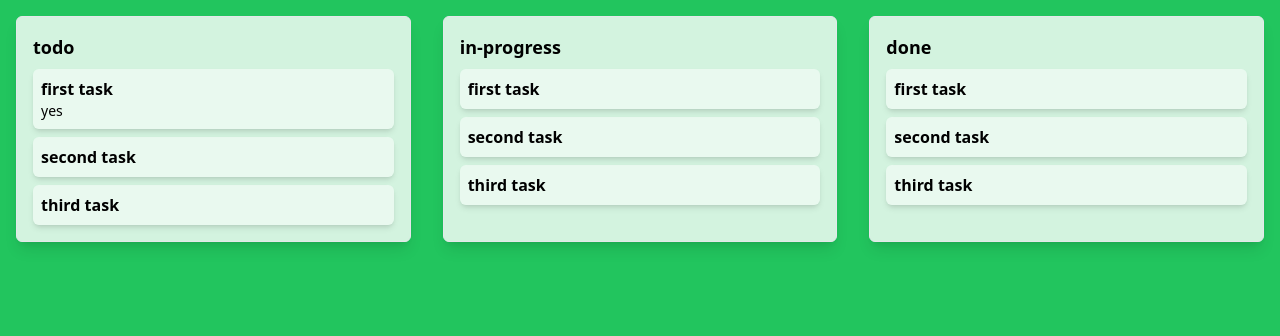
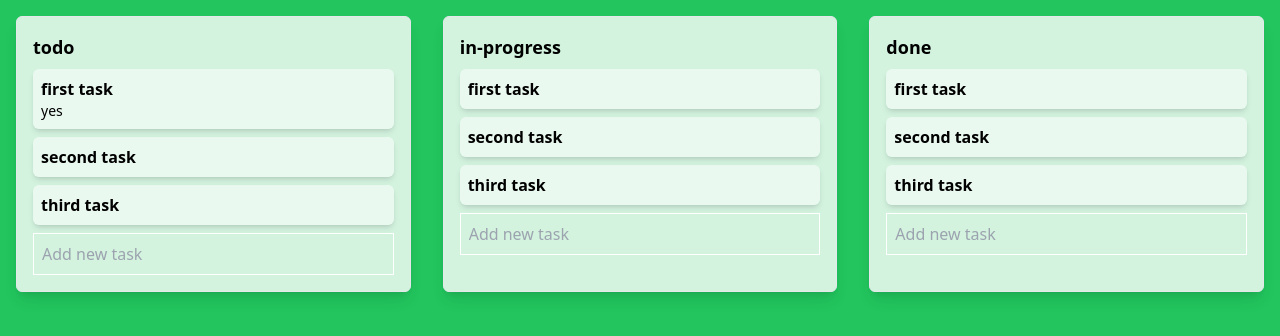
Before and after one commit to AsgarovAsgar/vue-trello-app, a Vue app: page / in a window 1280 px wide. Shown: the top 336 px of the page. Built offline with nearby package versions, Linux system fonts and the light colour scheme.

Commit message:
create is working, but update is not fully functional

```diff
--- a/src/store/defaultBoard.js
+++ b/src/store/defaultBoard.js
@@ -9,19 +9,19 @@ export default {
         {
           description: 'yes',
           name: 'first task',
-          id: uuid(),
+          id: 'woierhiwehti',
           userAssigned: null
         },
         {
           description: '',
           name: 'second task',
-          id: uuid(),
+          id: 'woierhiwehtiwt',
           userAssigned: null
         },
         {
           description: '',
           name: 'third task',
-          id: uuid(),
+          id: 'wofrewierhiwehti',
           userAssigned: null
         }
       ]
@@ -32,19 +32,19 @@ export default {
         {
           description: '',
           name: 'first task',
-          id: uuid(),
+          id: 'woifweerhiwehti',
           userAssigned: null
         },
         {
           description: '',
           name: 'second task',
-          id: uuid(),
+          id: 'woifewfrweerhiwehti',
           userAssigned: null
         },
         {
           description: '',
           name: 'third task',
-          id: uuid(),
+          id: 'woierhiwehtiwet',
           userAssigned: null
         }
       ]
@@ -55,19 +55,19 @@ export default {
         {
           description: '',
           name: 'first task',
-          id: uuid(),
+          id: 'wofsierhiwehti',
           userAssigned: null
         },
         {
           description: '',
           name: 'second task',
-          id: uuid(),
+          id: 'woierhiwehtiwfwet',
           userAssigned: null
         },
         {
           description: '',
           name: 'third task',
-          id: uuid(),
+          id: 'fswefwefrwerw',
           userAssigned: null
         }
       ]
--- a/src/store/index.js
+++ b/src/store/index.js
@@ -1,6 +1,6 @@
 import { createStore } from 'vuex'
 import defaultBoard from './defaultBoard'
-import { saveStatePlugin } from '../utils'
+import { saveStatePlugin, uuid } from '../utils'
 
 const board = JSON.parse(localStorage.getItem('board')) || defaultBoard
 
@@ -11,10 +11,18 @@ export const store = createStore({
       board
     }
   },
+  mutations: {
+    CREATE_TASK(state, {tasks, name}) {
+      tasks.push({
+        id: uuid(),
+        name,
+        description: 'test'
+      })
+    }
+  },
   getters: {
     getTask: (state) => (id) => {
-      let task
-      console.log('id', id);
+      // console.log('id', id);
       for (let column of state.board.columns) {
         // return id
         // return column.tasks.find(task => task.id === id)
@@ -27,7 +35,6 @@ export const store = createStore({
           }
         }
       }
-      return task
     }
   }
 })
--- a/src/utils.js
+++ b/src/utils.js
@@ -3,7 +3,7 @@ export function uuid () {
 }
 
 export function saveStatePlugin(store) {
-  console.log('bax')
+  // console.log('bax')
   store.subscribe((mutation, state) => {
       console.log('state', state, mutation.type);
       // localStorage.setItem('board', JSON.stringify(state.board))
--- a/src/views/Board.vue
+++ b/src/views/Board.vue
@@ -7,7 +7,12 @@
           {{column.name}}
         </h2>
         <div class="flex flex-col space-y-2">
-          <div class="rounded-md p-2 bg-white/50 shadow-md" v-for="task in column.tasks" :key="task.id">
+          <div
+            class="rounded-md p-2 bg-white/50 shadow-md"
+            v-for="task in column.tasks"
+            :key="task.id"
+            @click="goToTask(task)"
+          >
             <p class="font-semibold">
               {{task.name}}
             </p>
@@ -15,10 +20,16 @@
               {{task.description}}
             </p>
           </div>
+          <input
+            type="text"
+            placeholder="Add new task"
+            class="p-2 bg-transparent border border-white"
+            @keyup.enter="createTask($event, column.tasks)"
+          >
         </div>
       </div>
     </div>
-    <div v-if="isTaskOpen" class="task-bg">
+    <div v-if="isTaskOpen" @click.self="close" class="absolute top-0 left-0 w-full h-screen flex justify-center items-center bg-gray-900/40">
       <router-view></router-view>
     </div>
   </div>
@@ -36,6 +47,21 @@ export default {
     // board() {
     //   return mapState
     // }
+  },
+  methods: {
+    goToTask(task) {
+      this.$router.push({name: 'task', params: { id: task.id }})
+    },
+    close() {
+      this.$router.push({ name: 'board' })
+    },
+    createTask(e, tasks) {
+      this.$store.commit('CREATE_TASK', {
+        tasks,
+        name: e.target.value
+      })
+      e.target.value = ''
+    }
   }
 }
 </script>
--- a/src/views/Task.vue
+++ b/src/views/Task.vue
@@ -1,7 +1,18 @@
 <template>
-  <div>
-    <div class="border">
-      {{ task }}
+  <div >
+    <div class="border border-gray-50 p-4 m-4 max-w-2xl bg-white shadow-lg rounded-lg space-y-2">
+      <input
+        type="text"
+        class="p-2 text-lg font-bold w-full"
+        :value="task.name"
+        @change="updateTaskProperty($event, 'name')"
+      >
+      <textarea
+        class="p-2 border rounded-md w-full"
+        rows="5"
+        :value="task.description"
+        @change="updateTaskProperty($event, 'description')"
+        ></textarea>
     </div>
   </div>
 </template>
@@ -14,8 +25,13 @@ export default {
     ...mapGetters['getTask'],
     task() {
       // console.log('bax', this.getTask('59e1a77f6aacf'));
-      console.log('let', this.$store.getters.getTask('59e1a77f6aacf'));
+      // console.log('let', this.$store.getters.getTask('59e1a77f6aacf'));
       return this.$store.getters.getTask(this.$route.params.id)
+    }
+  },
+  methods: {
+    updateTaskProperty(e, key) {
+      console.log('key', key);
     }
   }
 }
```
